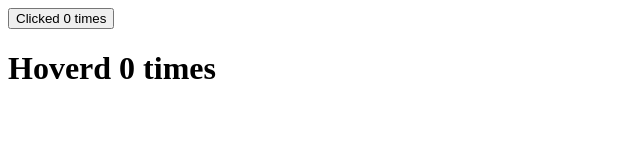
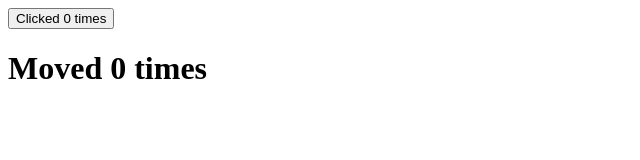
Before and after one commit to mdmaruf43/react-is-awesome, a React (Create React App) app: page / in a window 1280 px wide. Shown: the top 160 px of the page, without its empty margins (0-640 px from the left). Built offline with nearby package versions, Linux system fonts and the light colour scheme.

Commit message:
render props understant done

```diff
--- a/src/App.js
+++ b/src/App.js
@@ -1,11 +1,27 @@
 import ClickCounter from './component/ClickCounter';
+import Counter from './component/Counter';
 import HoverConter from './component/HoverConter';
 
 function App() {
     return (
         <>
-            <ClickCounter />
-            <HoverConter />
+            {/* <User render={(isLogedIn) => (isLogedIn ? 'Maruf' : 'Guest')} /> */}
+            {/* <Counter
+                render={(count, handleCount) => (
+                    <ClickCounter counter={count} handleCount={handleCount} />
+                )}
+            /> */}
+            <Counter>
+                {(count, handleCount) => <ClickCounter counter={count} handleCount={handleCount} />}
+            </Counter>
+            {/* <Counter
+                render={(count, handleCount) => (
+                    <HoverConter counter={count} handleCount={handleCount} />
+                )}
+            /> */}
+            <Counter>
+                {(count, handleCount) => <HoverConter counter={count} handleCount={handleCount} />}
+            </Counter>
         </>
     );
 }
--- a/src/component/ClickCounter.js
+++ b/src/component/ClickCounter.js
@@ -1,15 +1,11 @@
 import React from 'react';
-import withCounter from './HOC/withCounter';
 
-const ClickCounter = (props) => {
-    const { count, handleCount } = props;
-    return (
-        <div>
-            <button onClick={handleCount} type="button">
-                Clicked {count} times
-            </button>
-        </div>
-    );
-};
+const ClickCounter = ({ counter, handleCount }) => (
+    <div>
+        <button onClick={handleCount} type="button">
+            Clicked {counter} times
+        </button>
+    </div>
+);
 
-export default withCounter(ClickCounter);
+export default ClickCounter;
--- /dev/null
+++ b/src/component/Counter.js
@@ -0,0 +1,18 @@
+/* eslint-disable no-unused-vars */
+import React, { Component } from 'react';
+
+class Counter extends Component {
+    state = { count: 0 };
+
+    handleCount = () => {
+        this.setState((prevState) => ({ count: prevState.count + 1 }));
+    };
+
+    render() {
+        const { children } = this.props;
+        const { count } = this.state;
+        return children(count, this.handleCount);
+    }
+}
+
+export default Counter;
--- a/src/component/HoverConter.js
+++ b/src/component/HoverConter.js
@@ -1,14 +1,10 @@
 /* eslint-disable jsx-a11y/mouse-events-have-key-events */
 import React from 'react';
-import withCounter from './HOC/withCounter';
 
-const HoverConter = (props) => {
-    const { count, handleCount } = props;
-    return (
-        <div>
-            <h1 onMouseOver={handleCount}>Hoverd {count} times</h1>
-        </div>
-    );
-};
+const HoverConter = ({ counter, handleCount }) => (
+    <div>
+        <h1 onMouseOver={handleCount}>Moved {counter} times</h1>
+    </div>
+);
 
-export default withCounter(HoverConter);
+export default HoverConter;
--- /dev/null
+++ b/src/component/User.js
@@ -0,0 +1,5 @@
+import React from 'react';
+
+const User = ({ render }) => <div>{render(true)}</div>;
+
+export default User;
```
